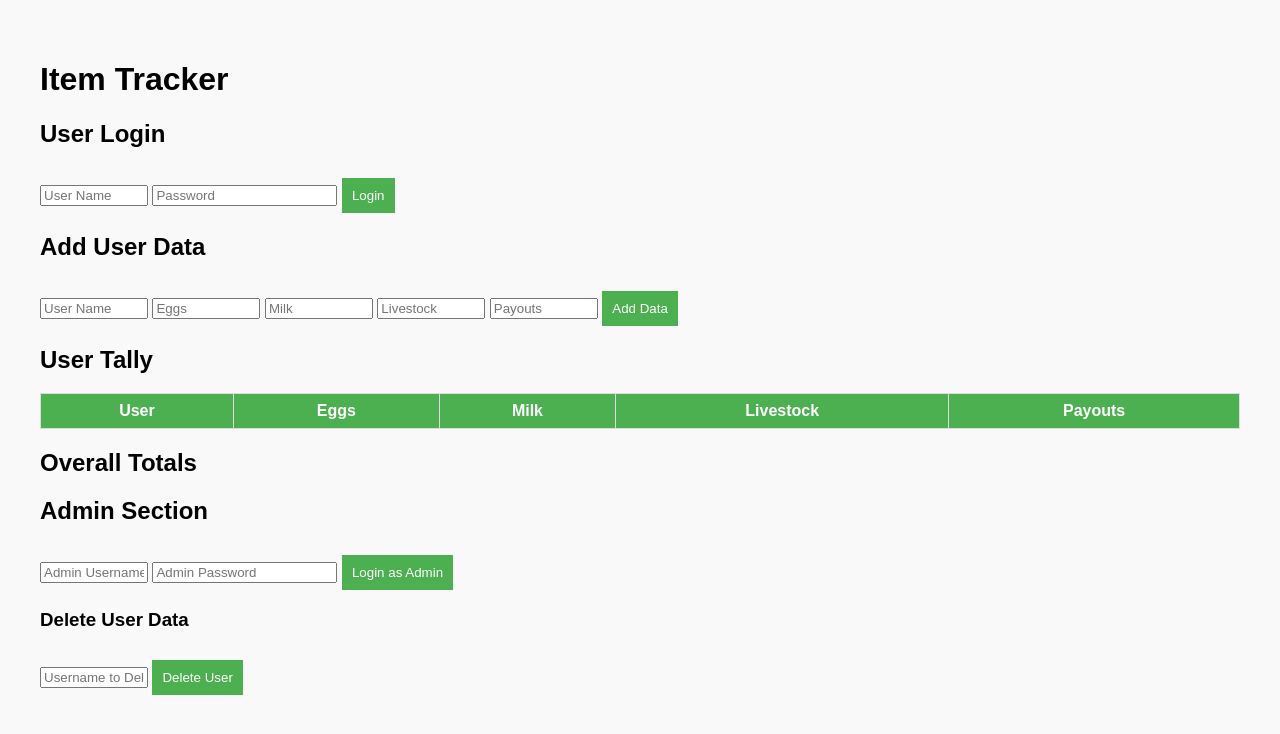
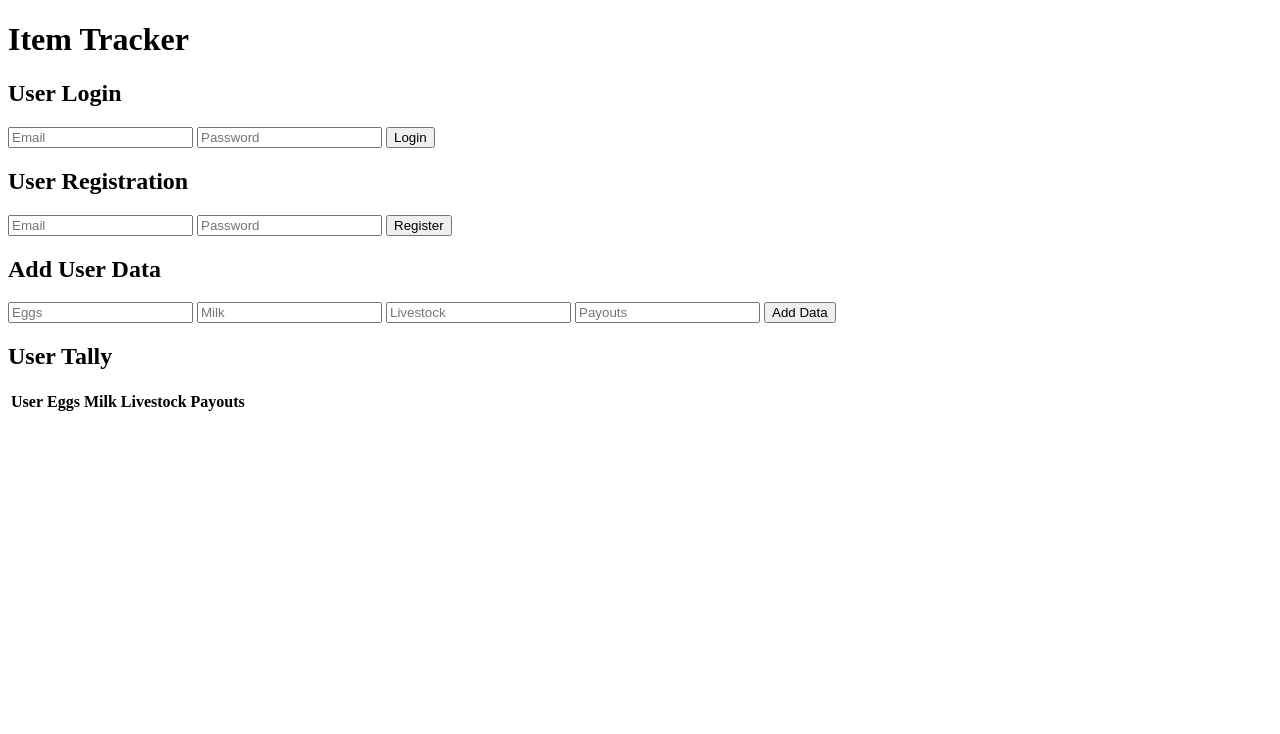
Before and after one commit to anonymoUSA33rd/RattlesnakeRanch, a plain HTML site: page index.html in a window 1280 px wide. Drawn offline with Linux system fonts and the light colour scheme.

Commit message:
Update index.html
full login added

```diff
--- a/index.html
+++ b/index.html
@@ -4,11 +4,10 @@
     <meta charset="UTF-8">
     <meta name="viewport" content="width=device-width, initial-scale=1.0">
     <title>Item Tracker</title>
-    <script type="module">
-        // Import the functions you need from the SDKs you need
-        import { initializeApp } from "https://www.gstatic.com/firebasejs/11.7.3/firebase-app.js";
-        import { getDatabase, ref, set, get, child } from "https://www.gstatic.com/firebasejs/11.7.3/firebase-database.js";
-
+    <script src="https://www.gstatic.com/firebasejs/11.7.3/firebase-app.js"></script>
+    <script src="https://www.gstatic.com/firebasejs/11.7.3/firebase-auth.js"></script>
+    <script src="https://www.gstatic.com/firebasejs/11.7.3/firebase-database.js"></script>
+    <script>
         // Your web app's Firebase configuration
         const firebaseConfig = {
             apiKey: "AIzaSyDMJIJL_cQzlH_OMLuM3r5qPbHgD56ipXA",
@@ -20,44 +19,12 @@
         };
 
         // Initialize Firebase
-        const app = initializeApp(firebaseConfig);
-        const database = getDatabase(app);
+        const app = firebase.initializeApp(firebaseConfig);
+        const auth = firebase.getAuth(app);
+        const database = firebase.getDatabase(app);
     </script>
     <style>
-        body {
-            font-family: Arial, sans-serif;
-            margin: 20px;
-            padding: 20px;
-            background-color: #f9f9f9;
-        }
-        table {
-            width: 100%;
-            border-collapse: collapse;
-            margin-bottom: 20px;
-        }
-        th, td {
-            border: 1px solid #ddd;
-            padding: 8px;
-            text-align: center;
-        }
-        th {
-            background-color: #4CAF50;
-            color: white;
-        }
-        input[type="text"], input[type="number"] {
-            width: 100px;
-        }
-        button {
-            margin-top: 10px;
-            padding: 10px;
-            background-color: #4CAF50;
-            color: white;
-            border: none;
-            cursor: pointer;
-        }
-        button:hover {
-            background-color: #45a049;
-        }
+        /* Your existing CSS */
     </style>
 </head>
 <body>
@@ -66,15 +33,22 @@
 
 <div id="loginSection">
     <h2>User Login</h2>
-    <input type="text" id="loginUsername" placeholder="User Name" required>
+    <input type="email" id="loginEmail" placeholder="Email" required>
     <input type="password" id="loginPassword" placeholder="Password" required>
     <button onclick="login()">Login</button>
     <div id="loginMessage"></div>
 </div>
 
+<div id="registerSection">
+    <h2>User Registration</h2>
+    <input type="email" id="registerEmail" placeholder="Email" required>
+    <input type="password" id="registerPassword" placeholder="Password" required>
+    <button onclick="register()">Register</button>
+    <div id="registerMessage"></div>
+</div>
+
 <div id="dataSection" class="hidden">
     <h2>Add User Data</h2>
-    <input type="text" id="username" placeholder="User Name" required>
     <input type="number" id="eggs" placeholder="Eggs" required>
     <input type="number" id="milk" placeholder="Milk" required>
     <input type="number" id="livestock" placeholder="Livestock" required>
@@ -97,43 +71,46 @@
     </tbody>
 </table>
 
-<h2>Overall Totals</h2>
-<div id="overallTotals"></div>
-
-<h2>Admin Section</h2>
-<div>
-    <input type="text" id="adminUsername" placeholder="Admin Username" required>
-    <input type="password" id="adminPassword" placeholder="Admin Password" required>
-    <button onclick="adminLogin()">Login as Admin</button>
-</div>
-<div id="adminSection" class="hidden">
-    <h3>Delete User Data</h3>
-    <input type="text" id="deleteUsername" placeholder="Username to Delete" required>
-    <button onclick="deleteUser()">Delete User</button>
-    <div id="deleteMessage"></div>
-</div>
-
 <script>
     let loggedInUser = null;
-    const adminCredentials = { username: 'admin', password: 'admin123' }; // Simple admin credentials
+
+    function register() {
+        const email = document.getElementById('registerEmail').value;
+        const password = document.getElementById('registerPassword').value;
+
+        firebase.createUserWithEmailAndPassword(auth, email, password)
+            .then((userCredential) => {
+                loggedInUser = userCredential.user;
+                document.getElementById('registerMessage').innerText = "Registration successful!";
+            })
+            .catch((error) => {
+                document.getElementById('registerMessage').innerText = error.message;
+            });
+    }
 
     function login() {
-        const username = document.getElementById('loginUsername').value;
+        const email = document.getElementById('loginEmail').value;
         const password = document.getElementById('loginPassword').value;
 
-        // Create user if not exists
-        if (!loggedInUser) {
-            loggedInUser = username;
-            document.getElementById('loginMessage').innerText = "Logged in as " + username;
-            document.getElementById('loginSection').classList.add('hidden');
-            document.getElementById('dataSection').classList.remove('hidden');
-        } else {
-            document.getElementById('loginMessage').innerText = "Already logged in.";
-        }
+        firebase.signInWithEmailAndPassword(auth, email, password)
+            .then((userCredential) => {
+                loggedInUser = userCredential.user;
+                document.getElementById('loginMessage').innerText = "Logged in as " + email;
+                document.getElementById('loginSection').classList.add('hidden');
+                document.getElementById('dataSection').classList.remove('hidden');
+                displayUserData();
+            })
+            .catch((error) => {
+                document.getElementById('loginMessage').innerText = error.message;
+            });
     }
 
     function addUserData() {
-        const username = document.getElementById('username').value;
+        if (!loggedInUser) {
+            alert("You must be logged in to add data.");
+            return;
+        }
+
         const eggs = parseInt(document.getElementById('eggs').value) || 0;
         const milk = parseInt(document.getElementById('milk').value) || 0;
         const livestock = parseInt(document.getElementById('livestock').value) || 0;
@@ -142,7 +119,7 @@
         const userData = { eggs, milk, livestock, payouts };
 
         // Save to Firebase
-        set(ref(database, 'users/' + username), userData)
+        set(ref(database, 'users/' + loggedInUser.uid), userData)
             .then(() => {
                 displayUserData();
                 clearInputs();
@@ -157,7 +134,6 @@
         const tbody = document.getElementById('userTbody');
         tbody.innerHTML = '';
 
-        // Fetch data from Firebase
         get(child(ref(database), 'users')).then((snapshot) => {
             if (snapshot.exists()) {
                 snapshot.forEach(childSnapshot => {
@@ -181,43 +157,11 @@
     }
 
     function clearInputs() {
-        document.getElementById('username').value = '';
         document.getElementById('eggs').value = '';
         document.getElementById('milk').value = '';
         document.getElementById('livestock').value = '';
         document.getElementById('payouts').value = '';
     }
-
-    function adminLogin() {
-        const username = document.getElementById('adminUsername').value;
-        const password = document.getElementById('adminPassword').value;
-
-        if (username === adminCredentials.username && password === adminCredentials.password) {
-            document.getElementById('adminSection').classList.remove('hidden');
-            document.getElementById('deleteMessage').innerText = '';
-        } else {
-            alert("Incorrect admin credentials.");
-        }
-    }
-
-    function deleteUser() {
-        const usernameToDelete = document.getElementById('deleteUsername').value;
-
-        // Delete user data from Firebase
-        set(ref(database, 'users/' + usernameToDelete), null)
-            .then(() => {
-                document.getElementById('deleteMessage').innerText = `${usernameToDelete} deleted successfully.`;
-                displayUserData();
-            })
-            .catch(error => {
-                document.getElementById('deleteMessage').innerText = "Error deleting user.";
-                console.error("Error deleting user: ", error);
-            });
-
-        document.getElementById('deleteUsername').value = '';
-    }
-
-    window.onload = displayUserData; // Load data on page load
 </script>
 
 </body>
```
